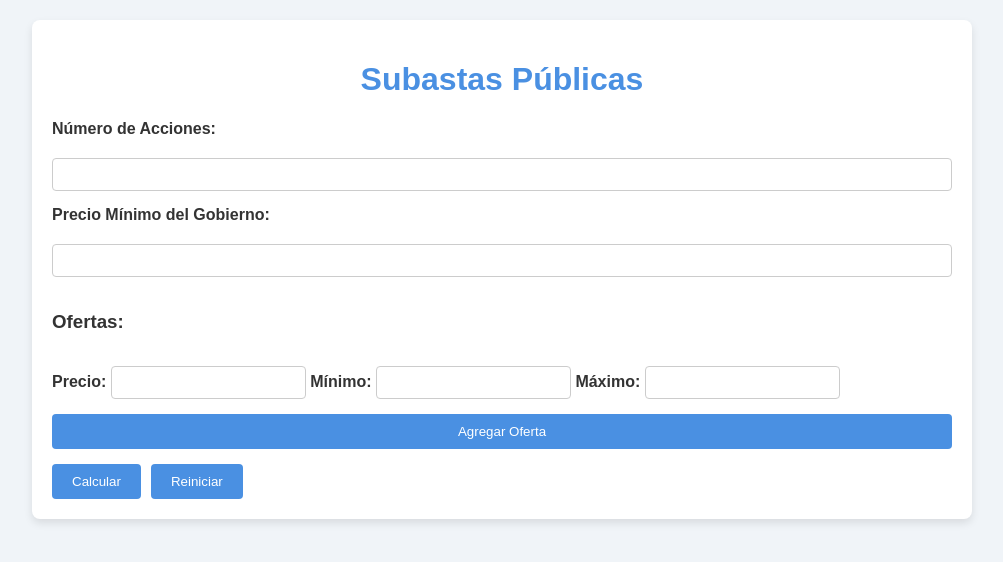
After one commit to AlejandroSierraUV26/Proyecto-ADA-II, a Flask app: page /subastas_publicas in a window 1280 px wide. The commit adds this page. Shown: the top 562 px of the page, without its empty margins (138-1141 px from the left). Run offline with Flask 3, Linux system fonts and the light colour scheme.

Commit message:
Punto 2: Interfaz implementada

```diff
--- a/app.py
+++ b/app.py
@@ -1,10 +1,15 @@
-from flask import Flask, render_template, request
+from flask import Flask, render_template, request, redirect, url_for
 from terminal_inteligente import fuerza_bruta as fb, programacion_dinamica as pd, voraz as vz
+from subasta_publica import fuerza_bruta as fb_subasta, programacion_dinamica as pd_subasta, voraz as vz_subasta
 
 app = Flask(__name__)
 
-@app.route('/', methods=['GET', 'POST'])
+@app.route('/', methods=['GET'])
 def index():
+    return render_template('index.html')
+
+@app.route('/terminal_inteligente', methods=['GET', 'POST'])
+def terminal_inteligente():
     if request.method == 'POST':
         palabra1 = request.form.get('palabra1')
         palabra2 = request.form.get('palabra2')
@@ -22,13 +27,43 @@ def index():
         resultado_vz, acciones_vz = vz.solucion_voraz(palabra1, palabra2, costos, acc=2)
         resultado_pd, acciones_pd = pd.solucion_dinamica(palabra1, palabra2, costos, acc=2)
 
-        return render_template('index.html', palabra1=palabra1, palabra2=palabra2,
+        return render_template('terminal_inteligente.html', palabra1=palabra1, palabra2=palabra2,
                                costos=costos, resultado_fb=resultado_fb,
                                acciones_fb=acciones_fb, resultado_vz=resultado_vz,
                                acciones_vz=acciones_vz, resultado_pd=resultado_pd,
                                acciones_pd=acciones_pd)
 
-    return render_template('index.html')
+    return render_template('terminal_inteligente.html')
+
+@app.route('/subastas_publicas', methods=['GET', 'POST'])
+def subastas_publicas():
+    if request.method == 'POST':
+        # Capturar los datos del formulario
+        MaxShares = int(request.form['acciones'])
+        GovernmentBuyoutPrice = int(request.form['precio_minimo'])
+        ofertas = []
+
+        # Capturar todas las ofertas
+        i = 1
+        while f'precio_{i}' in request.form:
+            precio = int(request.form[f'precio_{i}'])
+            minimo = int(request.form[f'minimo_{i}'])
+            maximo = int(request.form[f'maximo_{i}'])
+            ofertas.append((precio, minimo, maximo))
+            i += 1
+
+        # Número de ofertas
+        num_offers = len(ofertas)
+
+        # Ejecutar los algoritmos
+        resultado_pd = pd_subasta.programacion_dinamica(MaxShares, GovernmentBuyoutPrice, num_offers, ofertas)
+        resultado_fb, _ = fb_subasta.fuerza_bruta(MaxShares, GovernmentBuyoutPrice, num_offers, ofertas)
+        resultado_voraz = vz_subasta.solucion_voraz(MaxShares, GovernmentBuyoutPrice, num_offers, ofertas)
+
+        # Retornar los resultados a la plantilla HTML
+        return render_template('subastas_publicas.html', resultado_pd=resultado_pd, resultado_fb=resultado_fb, resultado_voraz=resultado_voraz)
+
+    return render_template('subastas_publicas.html')
 
 if __name__ == '__main__':
     app.run(debug=True)
--- /dev/null
+++ b/templates/subastas_publicas.html
@@ -0,0 +1,71 @@
+<!DOCTYPE html>
+<html lang="es">
+<head>
+    <meta charset="UTF-8">
+    <meta name="viewport" content="width=device-width, initial-scale=1.0">
+    <title>Subastas Públicas</title>
+    <link rel="stylesheet" href="{{ url_for('static', filename='css/styles.css') }}">
+</head>
+<body>
+    <div class="container">
+        <h1>Subastas Públicas</h1>
+        <form method="POST">
+            <label for="acciones">Número de Acciones:</label>
+            <input type="number" id="acciones" name="acciones" required>
+
+            <label for="precio_minimo">Precio Mínimo del Gobierno:</label>
+            <input type="number" id="precio_minimo" name="precio_minimo" required>
+
+            <h3>Ofertas:</h3>
+            <div id="ofertas">
+                <div class="oferta">
+                    <label for="precio_1">Precio:</label>
+                    <input type="number" id="precio_1" name="precio_1" required>
+
+                    <label for="minimo_1">Mínimo:</label>
+                    <input type="number" id="minimo_1" name="minimo_1" required>
+
+                    <label for="maximo_1">Máximo:</label>
+                    <input type="number" id="maximo_1" name="maximo_1" required>
+                </div>
+            </div>
+
+            <button type="button" id="agregar-oferta">Agregar Oferta</button>
+
+            <div class="button-group">
+                <button type="submit">Calcular</button>
+                <button type="button" onclick="window.location.reload()">Reiniciar</button>
+            </div>
+        </form>
+
+        <!-- Mostrar los resultados de los algoritmos -->
+        {% if resultado_pd %}
+        <h2>Resultados:</h2>
+        <p><strong>Programación Dinámica:</strong> {{ resultado_pd }}</p>
+        <p><strong>Fuerza Bruta:</strong> {{ resultado_fb }}</p>
+        <p><strong>Solución Voraz:</strong> {{ resultado_voraz }}</p>
+        {% endif %}
+    </div>
+
+    <script>
+        // Lógica para agregar más ofertas dinámicamente
+        let ofertaCount = 1;
+        document.getElementById('agregar-oferta').addEventListener('click', function() {
+            ofertaCount++;
+            const ofertaDiv = document.createElement('div');
+            ofertaDiv.classList.add('oferta');
+            ofertaDiv.innerHTML = `
+                <label for="precio_${ofertaCount}">Precio:</label>
+                <input type="number" id="precio_${ofertaCount}" name="precio_${ofertaCount}" required>
+
+                <label for="minimo_${ofertaCount}">Mínimo:</label>
+                <input type="number" id="minimo_${ofertaCount}" name="minimo_${ofertaCount}" required>
+
+                <label for="maximo_${ofertaCount}">Máximo:</label>
+                <input type="number" id="maximo_${ofertaCount}" name="maximo_${ofertaCount}" required>
+            `;
+            document.getElementById('ofertas').appendChild(ofertaDiv);
+        });
+    </script>
+</body>
+</html>
```
Also changed, not shown: templates/index.html (+5 -72 lines), templates/terminal_inteligente.html (added, +84 -0 lines).
